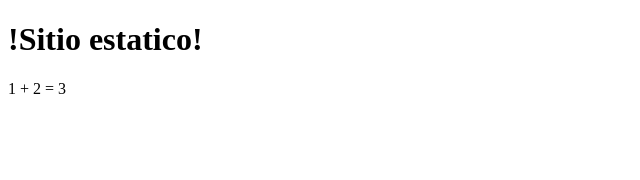
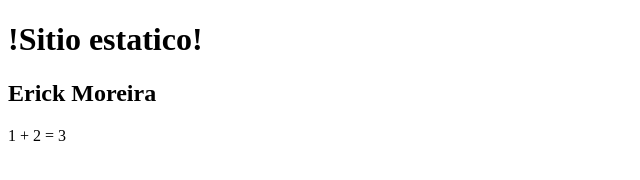
Before and after one commit to ErickMoreiraVinueza/Lab2, a website: page public/index.html in a window 1280 px wide. Shown: the whole page, without its empty margins (0-640 px from the left). Drawn offline with Linux system fonts and the light colour scheme.

Commit message:
Añadiendo un cambio en index.html para probar el despliegue continuo

```diff
--- a/public/index.html
+++ b/public/index.html
@@ -7,6 +7,7 @@
 </head>
 <body>
     <h1>!Sitio estatico!</h1>
+    <h2>Erick Moreira</h2>
     <p id="out"></p>
     <script src="app.js"></script>
 </body>
```
